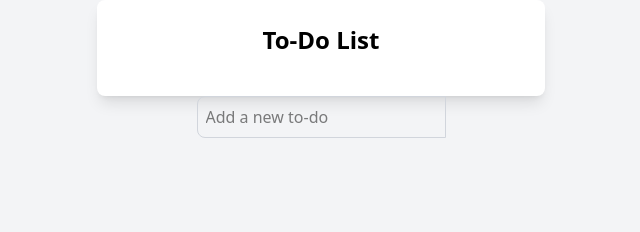
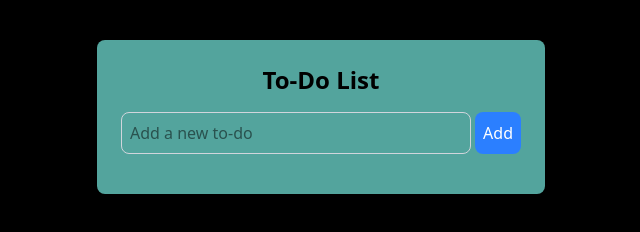
Before and after one commit to ebnaayadepu/To-Do-List, a website built with Vite: page index.html in a window 1280 px wide. Shown: the whole page, without its empty margins (319-959 px from the left). Built offline with nearby package versions, Linux system fonts and the light colour scheme.

Commit message:
button & ul

```diff
--- a/index.html
+++ b/index.html
@@ -5,20 +5,30 @@
   <meta name="viewport" content="width=device-width, initial-scale=1.0">
  <link rel="stylesheet" href="style.css">
 </head>
-<body class="bg-gray-100" p-4>
-  <div class="max-w-md mx-auto bg-white p-6 rounded-lg shadow-lg">
-    <!--Header-->
+<body class="bg-black" p-4>
+  <div class="max-w-md mx-auto mt-10 bg-[#81fff5a4] p-6 rounded-lg shadow-lg">
+    <!-- Header -->
     <h1 class="text-2xl font-bold text-center mb-4">To-Do List</h1>
+
+    <!-- Input Section -->
+    <div class="flex mb-4">
+      <input
+        type="text"
+        id="todo-input"
+        placeholder="Add a new to-do"
+        class="flex-1 p-2 border border-gray-300 rounded-lg focus:outline-none focus:ring-2 focus:ring-blue-500"
+      />
+      <button
+        id="add-button"
+        class="bg-blue-500 text-white p-2 ms-1 rounded-lg  hover:bg-blue-600 focus:outline-none focus:ring-2 focus:ring-blue-500"
+      >
+        Add
+      </button>
+    </div>
+
+    <!-- To-Do List -->
+    <ul id="todo-list" class="space-y-2"></ul>
   </div>
 
-  <!--Input Section-->
-
-   <div class="flex mb-4">
-    <input type="text" id="todo-input" placeholder="Add a new to-do" class="flex max-w-md mx-auto p-2 border border-gray-300 rounded-l-lg focus:out line-none  focus:ring-blue-500">
-   </div>
-
-
-
-  </h1>
 </body>
 </html>
```
